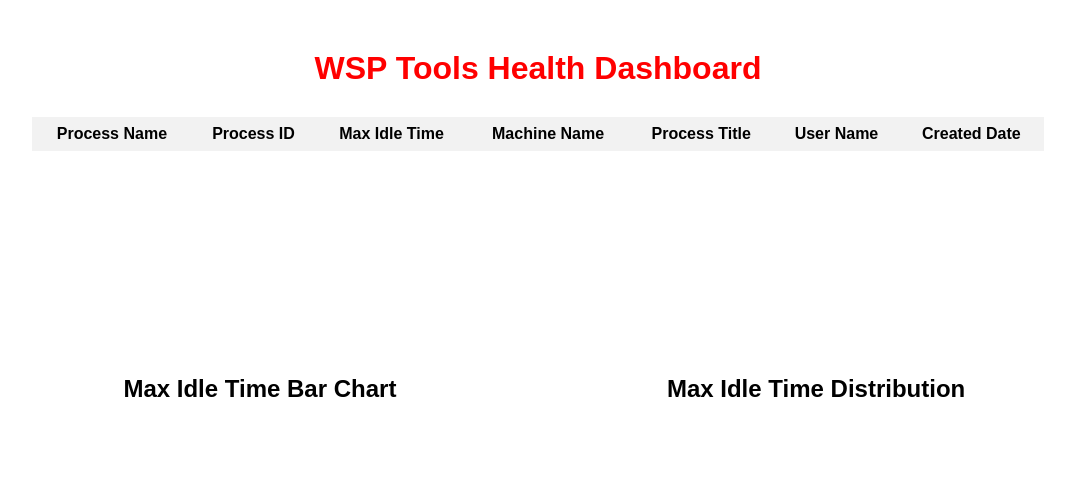
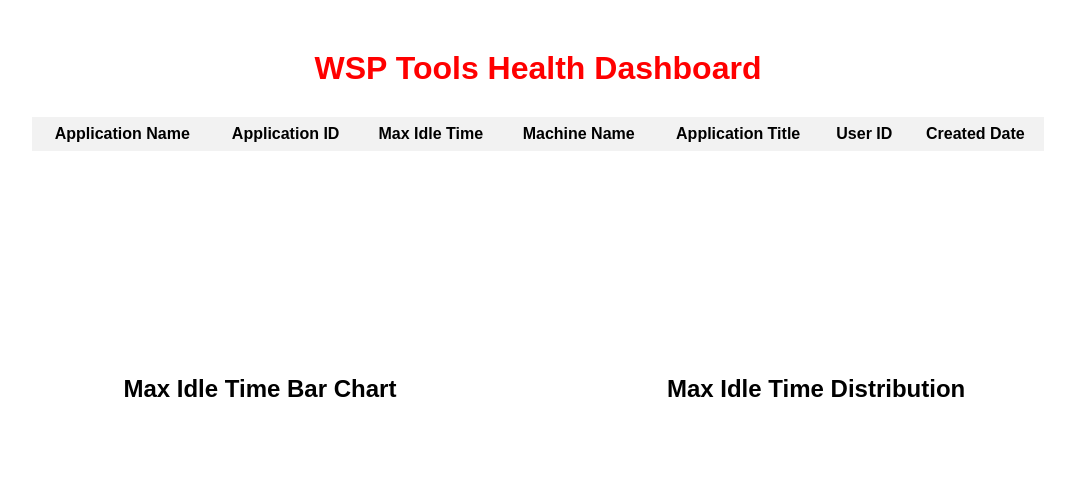
Before and after one commit to vkrishna30/wsptoolshealthchecker, a website: page index.html in a window 1280 px wide. Shown: the whole page, without its empty margins (102-1177 px from the left). Drawn offline with nearby package versions, Linux system fonts and the light colour scheme; no server answers.

Commit message:
Update index.html

```diff
--- a/index.html
+++ b/index.html
@@ -54,14 +54,13 @@
          <table id="data-table">
             <thead>
                <tr>
-                  <th>Process Name</th>
-                  <th>Process ID</th>
+                  <th>Application Name</th>
+                  <th>Application ID</th>
                   <th>Max Idle Time</th>
                   <th>Machine Name</th>
-                  <th>Process Title</th>
-                  <th>User Name</th>
+                  <th>Application Title</th>
+                  <th>User ID</th>
                   <th>Created Date</th>
-
                </tr>
             </thead>
             <tbody></tbody>
```
